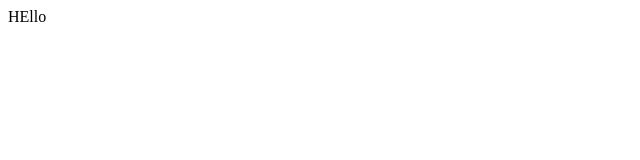
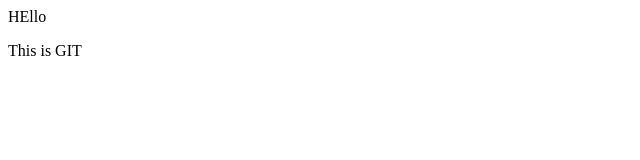
Before and after one commit to paultcg/Git-lesson-1, a plain HTML site: page index.html in a window 1280 px wide. Shown: the full height of the page, 0-640 px from the left. Drawn offline with Linux system fonts and the light colour scheme.

Commit message:
Another Commit for you

```diff
--- a/index.html
+++ b/index.html
@@ -1 +1,3 @@
 HEllo
+
+<p>This is GIT</p>
```
